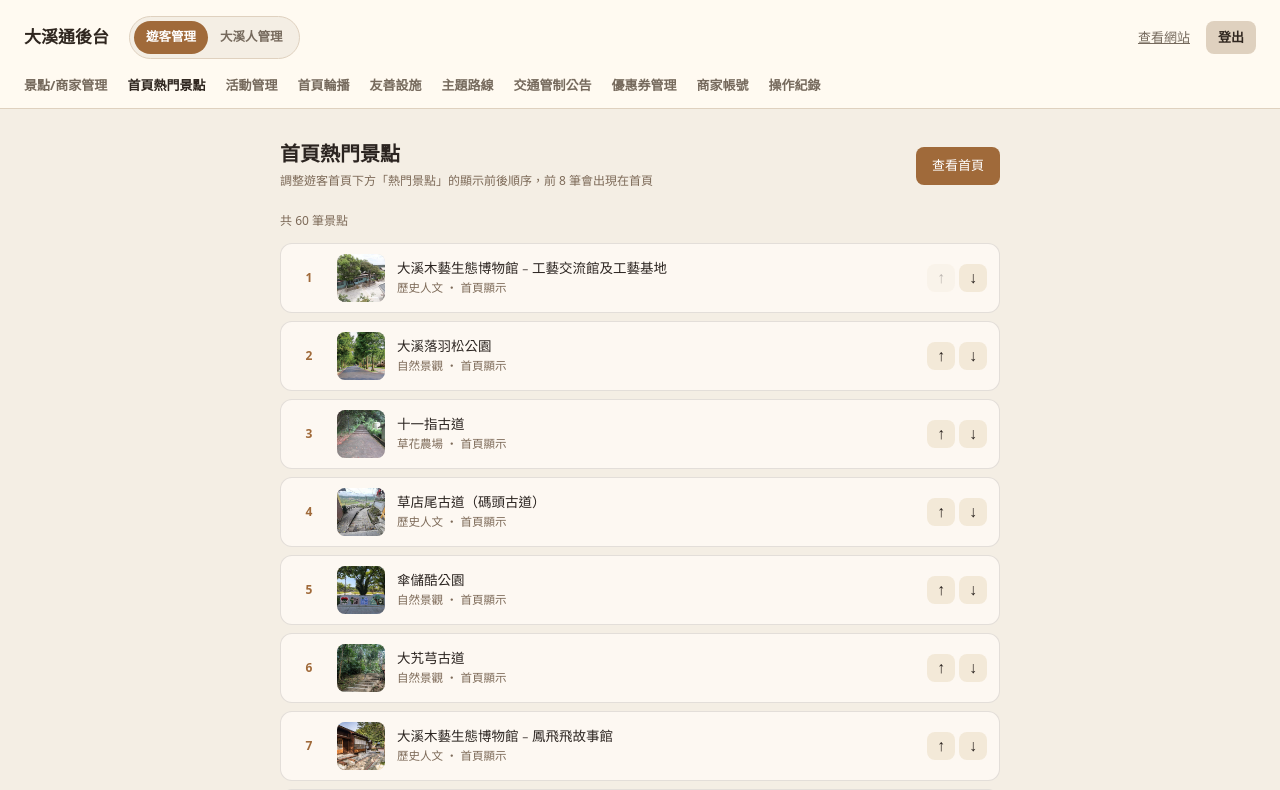
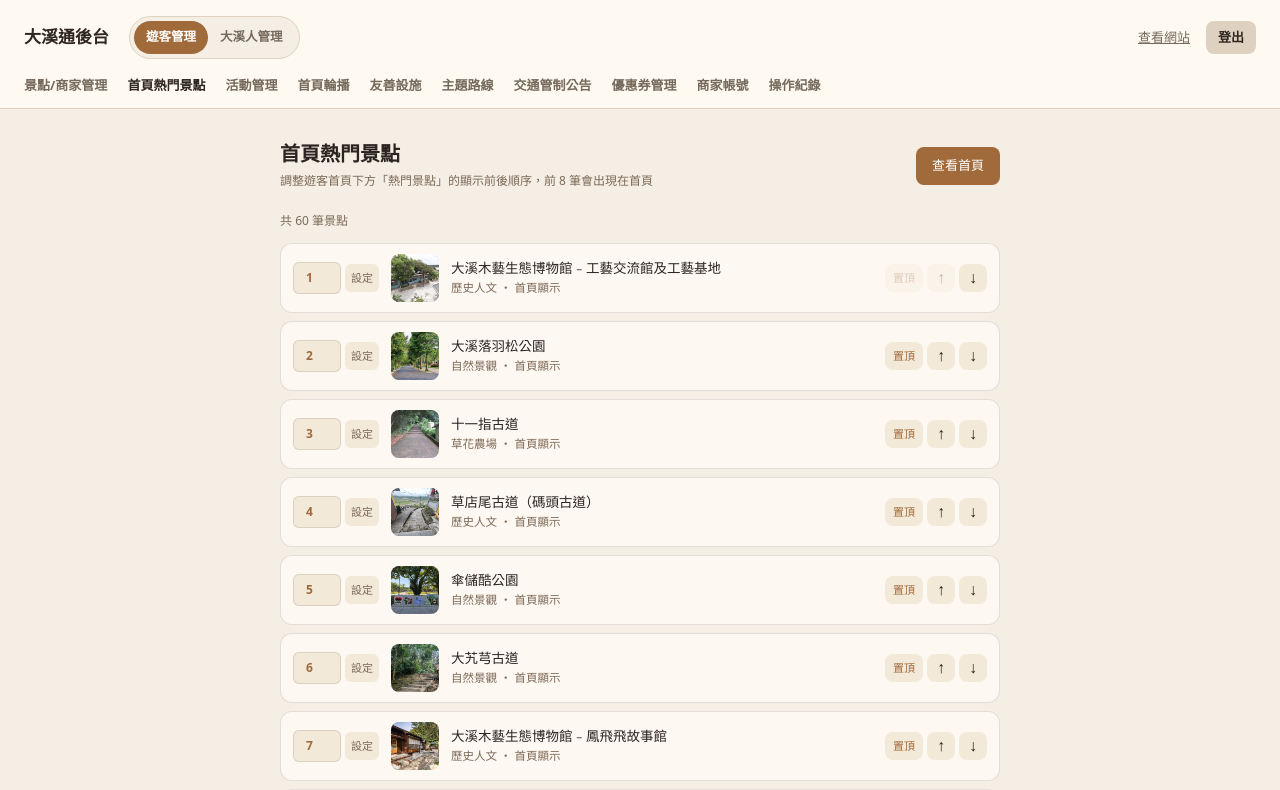
Before and after one commit to xicmo123/Daxi, a Next.js app: page /admin/home-spots in a window 1280 px wide. Shown: the top 790 px of the page. Built offline with nearby package versions, Linux system fonts and the light colour scheme.

Commit message:
Add direct ranking controls for popular spots

```diff
--- a/app/admin/(protected)/home-spots/page.tsx
+++ b/app/admin/(protected)/home-spots/page.tsx
@@ -16,5 +16,5 @@ export default async function HomeSpotsPage() {
     detail: details[place.placeId],
   }));
 
-  return <HomeSpotOrderList rows={rows} />;
+  return <HomeSpotOrderList key={spots.map((spot) => spot.placeId).join(",")} rows={rows} />;
 }
--- a/app/api/admin/home-spots/[placeId]/move/route.ts
+++ b/app/api/admin/home-spots/[placeId]/move/route.ts
@@ -1,20 +1,27 @@
 import { NextRequest, NextResponse } from "next/server";
-import { moveHomeSpot } from "@/lib/homeSpotOrder";
+import { moveHomeSpot, setHomeSpotPosition } from "@/lib/homeSpotOrder";
 import { filterVisiblePlaces, getAllPlaces, readDetails } from "@/lib/placesStore";
 
 export async function POST(request: NextRequest, { params }: { params: Promise<{ placeId: string }> }) {
   const { placeId } = await params;
   const body = await request.json().catch(() => null);
   const direction = body?.direction;
-  if (direction !== "up" && direction !== "down") {
-    return NextResponse.json({ error: "direction must be up or down" }, { status: 400 });
+  const position = body?.position;
+  if (direction !== "up" && direction !== "down" && position !== undefined) {
+    if (!Number.isInteger(position)) {
+      return NextResponse.json({ error: "position must be an integer" }, { status: 400 });
+    }
+  } else if (direction !== "up" && direction !== "down") {
+    return NextResponse.json({ error: "direction or position is required" }, { status: 400 });
   }
 
   const [places, details] = await Promise.all([getAllPlaces(), readDetails()]);
   const placeIds = filterVisiblePlaces(places, details)
     .filter((place) => place.tag === "景點")
     .map((place) => place.placeId);
-  const ok = await moveHomeSpot(placeId, direction, placeIds);
+  const ok = position !== undefined
+    ? await setHomeSpotPosition(placeId, position, placeIds)
+    : await moveHomeSpot(placeId, direction, placeIds);
   if (!ok) return NextResponse.json({ error: "無法移動這個景點" }, { status: 404 });
   return NextResponse.json({ ok: true });
 }
--- a/components/admin/HomeSpotOrderList.tsx
+++ b/components/admin/HomeSpotOrderList.tsx
@@ -1,6 +1,6 @@
 "use client";
 
-import { useState } from "react";
+import { FormEvent, useState } from "react";
 import Image from "next/image";
 import Link from "next/link";
 import { useRouter } from "next/navigation";
@@ -17,19 +17,55 @@ type HomeSpotRow = {
 export default function HomeSpotOrderList({ rows }: { rows: HomeSpotRow[] }) {
   const router = useRouter();
   const [busyId, setBusyId] = useState<string | null>(null);
+  const [rankValues, setRankValues] = useState<Record<string, string>>(() =>
+    Object.fromEntries(rows.map(({ place }, index) => [place.placeId, String(index + 1)])),
+  );
+  const [message, setMessage] = useState<string | null>(null);
 
   const move = async (placeId: string, direction: "up" | "down") => {
     setBusyId(placeId);
+    setMessage(null);
     try {
-      await fetch(`/api/admin/home-spots/${encodeURIComponent(placeId)}/move`, {
+      const response = await fetch(`/api/admin/home-spots/${encodeURIComponent(placeId)}/move`, {
         method: "POST",
         headers: { "Content-Type": "application/json" },
         body: JSON.stringify({ direction }),
       });
+      if (!response.ok) throw new Error("排序失敗");
       router.refresh();
+    } catch {
+      setMessage("排序失敗，請再試一次");
     } finally {
       setBusyId(null);
     }
+  };
+
+  const savePosition = async (placeId: string, position: number) => {
+    if (!Number.isInteger(position) || position < 1 || position > rows.length) {
+      setMessage(`排名請輸入 1 到 ${rows.length} 的整數`);
+      return;
+    }
+
+    setBusyId(placeId);
+    setMessage(null);
+    try {
+      const response = await fetch(`/api/admin/home-spots/${encodeURIComponent(placeId)}/move`, {
+        method: "POST",
+        headers: { "Content-Type": "application/json" },
+        body: JSON.stringify({ position }),
+      });
+      if (!response.ok) throw new Error("排序失敗");
+      router.refresh();
+    } catch {
+      setMessage("排序失敗，請再試一次");
+    } finally {
+      setBusyId(null);
+    }
+  };
+
+  const setPosition = (event: FormEvent<HTMLFormElement>, placeId: string) => {
+    event.preventDefault();
+    void savePosition(placeId, Number(rankValues[placeId]));
   };
 
   return (
@@ -53,8 +89,9 @@ export default function HomeSpotOrderList({ rows }: { rows: HomeSpotRow[] }) {
         </Link>
       </div>
 
-      <div className="mb-3 text-[12px]" style={{ color: "var(--ink-soft)" }}>
-        共 {rows.length} 筆景點
+      <div className="mb-3 flex items-center justify-between gap-3 text-[12px]" style={{ color: "var(--ink-soft)" }}>
+        <span>共 {rows.length} 筆景點</span>
+        {message ? <span role="alert" style={{ color: "#a23c32" }}>{message}</span> : null}
       </div>
 
       <div className="flex flex-col gap-2">
@@ -64,9 +101,27 @@ export default function HomeSpotOrderList({ rows }: { rows: HomeSpotRow[] }) {
             className="flex items-center gap-3 rounded-xl px-3 py-2.5"
             style={{ background: "var(--paper)", border: "1px solid var(--line)" }}
           >
-            <div className="w-8 shrink-0 text-center text-[12px] font-bold tabular-nums" style={{ color: index < 8 ? "var(--daxi-red)" : "var(--ink-soft)" }}>
-              {index + 1}
-            </div>
+            <form onSubmit={(event) => setPosition(event, place.placeId)} className="flex shrink-0 items-center gap-1" aria-label={`設定${place.name}的排名`}>
+              <input
+                type="number"
+                min={1}
+                max={rows.length}
+                value={rankValues[place.placeId] ?? String(index + 1)}
+                onChange={(event) => setRankValues((current) => ({ ...current, [place.placeId]: event.target.value }))}
+                aria-label={`${place.name}排名`}
+                className="h-8 w-12 rounded-md text-center text-[12px] font-bold tabular-nums outline-none"
+                style={{ border: "1px solid var(--line)", background: "var(--paper-2)", color: index < 8 ? "var(--daxi-red)" : "var(--ink)" }}
+                disabled={busyId === place.placeId}
+              />
+              <button
+                type="submit"
+                disabled={busyId === place.placeId}
+                className="h-7 rounded-md px-1.5 text-[11px] font-medium transition-opacity active:opacity-70 disabled:opacity-40"
+                style={{ background: "var(--paper-2)", color: "var(--ink-soft)" }}
+              >
+                設定
+              </button>
+            </form>
             <div className="relative h-12 w-12 shrink-0 overflow-hidden rounded-lg" style={{ background: "var(--line)" }}>
               {photo ? <Image src={photo.src} alt={place.name} fill sizes="48px" className="object-cover" /> : null}
             </div>
@@ -81,6 +136,16 @@ export default function HomeSpotOrderList({ rows }: { rows: HomeSpotRow[] }) {
               </div>
             </Link>
             <div className="flex shrink-0 items-center gap-1">
+              <button
+                type="button"
+                onClick={() => void savePosition(place.placeId, 1)}
+                disabled={busyId === place.placeId || index === 0}
+                aria-label="置頂"
+                className="h-7 rounded-lg px-2 text-[11px] font-medium transition-opacity active:opacity-70 disabled:opacity-30"
+                style={{ background: "var(--paper-2)", color: "var(--daxi-red)" }}
+              >
+                置頂
+              </button>
               <button
                 type="button"
                 onClick={() => move(place.placeId, "up")}
--- a/lib/homeSpotOrder.ts
+++ b/lib/homeSpotOrder.ts
@@ -49,3 +49,14 @@ export async function moveHomeSpot(placeId: string, direction: "up" | "down", pl
   await writeJson(ORDER_PATH, order);
   return true;
 }
+
+export async function setHomeSpotPosition(placeId: string, position: number, placeIds: string[]): Promise<boolean> {
+  const order = normalizeHomeSpotOrder(placeIds, await readHomeSpotOrder());
+  const currentIndex = order.indexOf(placeId);
+  if (currentIndex === -1 || !Number.isInteger(position) || position < 1 || position > order.length) return false;
+
+  order.splice(currentIndex, 1);
+  order.splice(position - 1, 0, placeId);
+  await writeJson(ORDER_PATH, order);
+  return true;
+}
```
